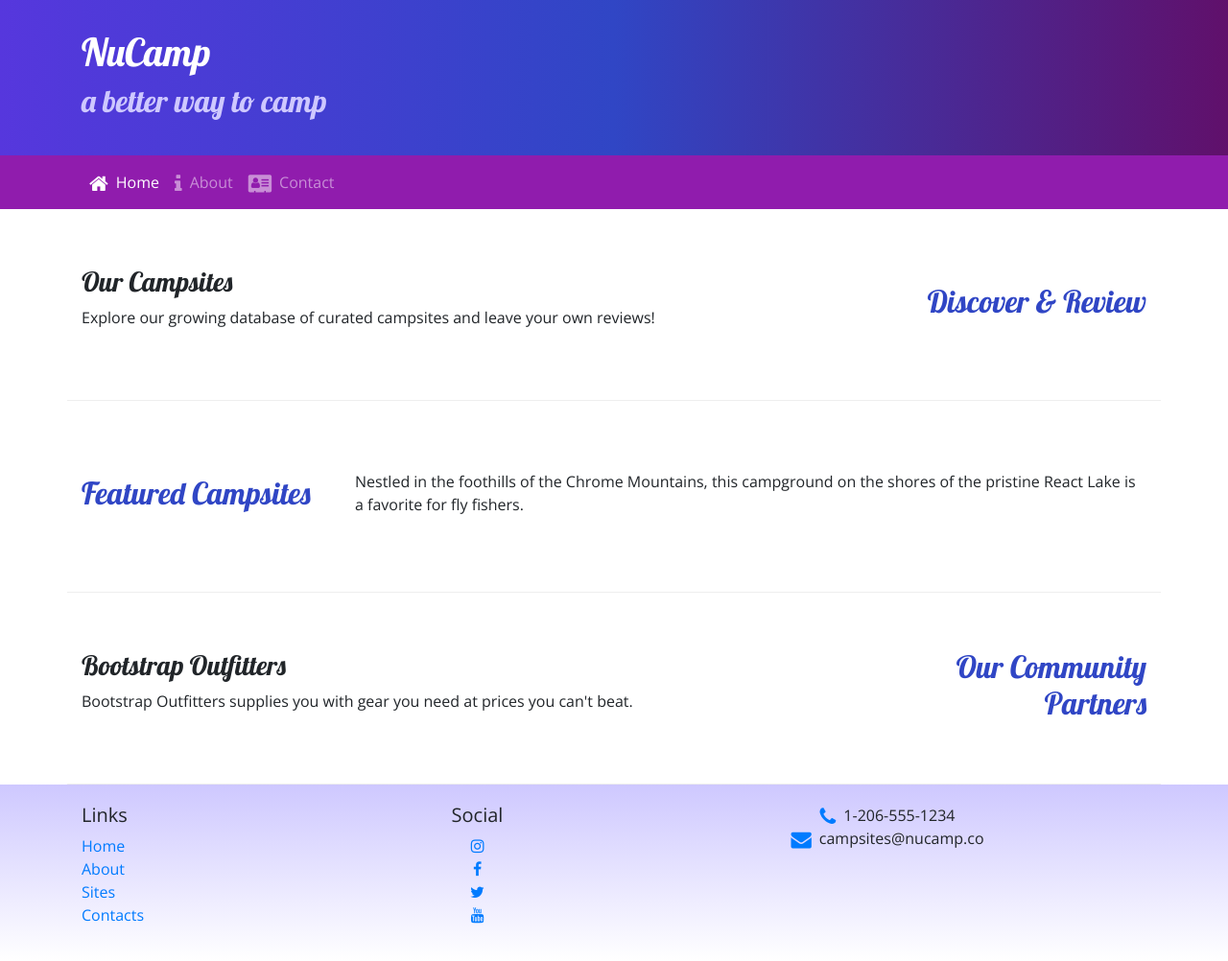
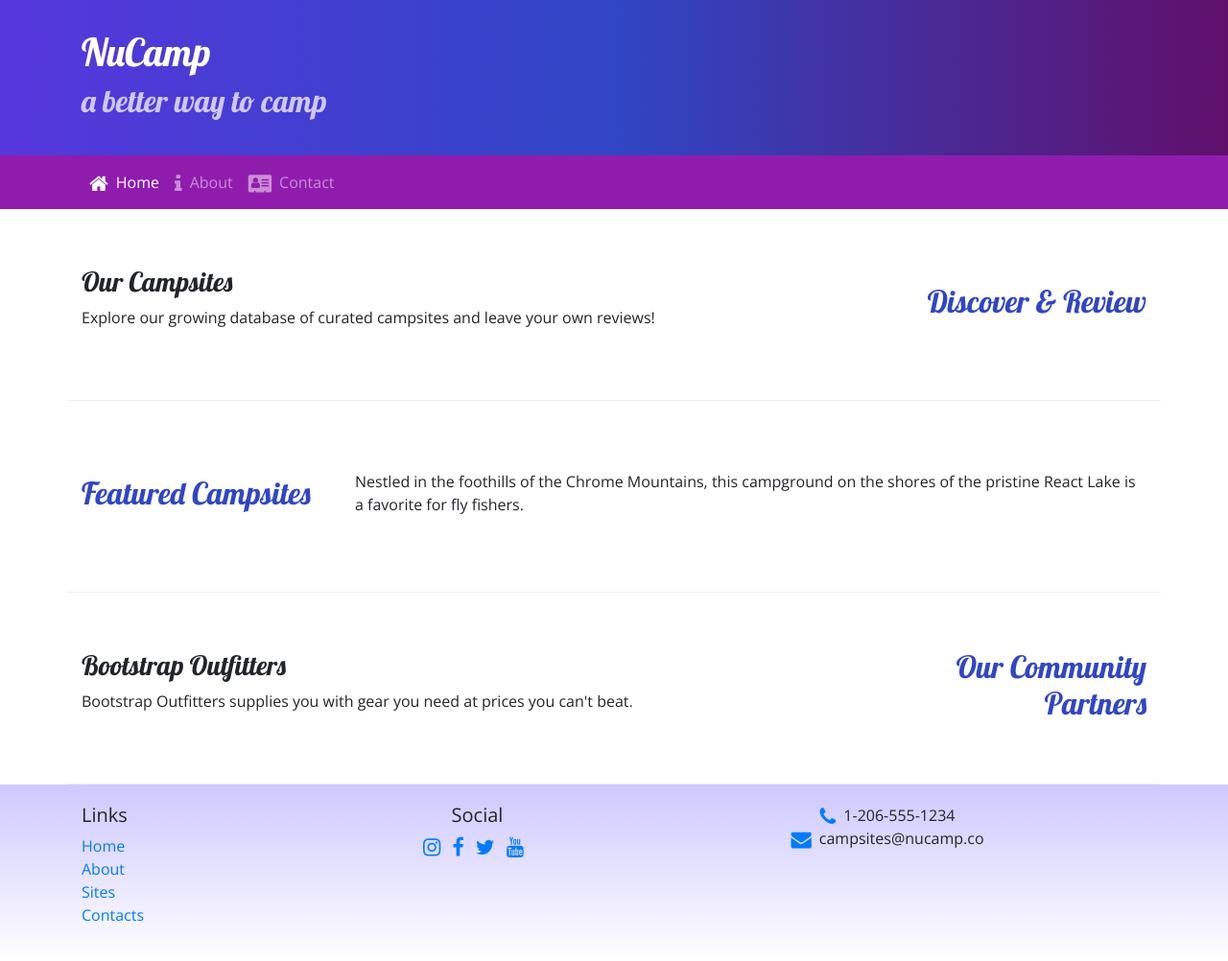
Before and after one commit to link2cory/nucampwebsite, a website: page index.html in a window 1280 px wide. Shown: the whole page at 96% size. Drawn offline with nearby package versions, Linux system fonts and the light colour scheme.

Commit message:
fixed the footer icons on the index

```diff
--- a/index.html
+++ b/index.html
@@ -95,12 +95,10 @@
           </div>
           <div class="col-6 col-sm-5 text-center">
             <h5>Social</h5>
-            <ul class="list-unstyled">
-              <li> <a href="http://instagram.com/"><i class="fa fa-instagram"></i></a></li>
-              <li> <a href="http://facebook.com/"><i class="fa fa-facebook"></i></a></li>
-              <li> <a href="http://twitter.com/"><i class="fa fa-twitter"></i></a></li>
-              <li> <a href="youtube.com"><i class="fa fa-youtube"></i></a></li>
-            </ul>
+             <a href="http://instagram.com/"><i class="fa fa-lg mr-2 fa-instagram"></i></a>
+             <a href="http://facebook.com/"><i class="fa fa-lg mr-2 fa-facebook"></i></a>
+             <a href="http://twitter.com/"><i class="fa fa-lg mr-2 fa-twitter"></i></a>
+             <a href="youtube.com"><i class="fa fa-lg mr-2 fa-youtube"></i></a>
           </div>
           <div class="col-sm-4 text-center">
             <i class="fa fa-phone fa-lg text-primary mr-2"></i>1-206-555-1234 <br />
```
